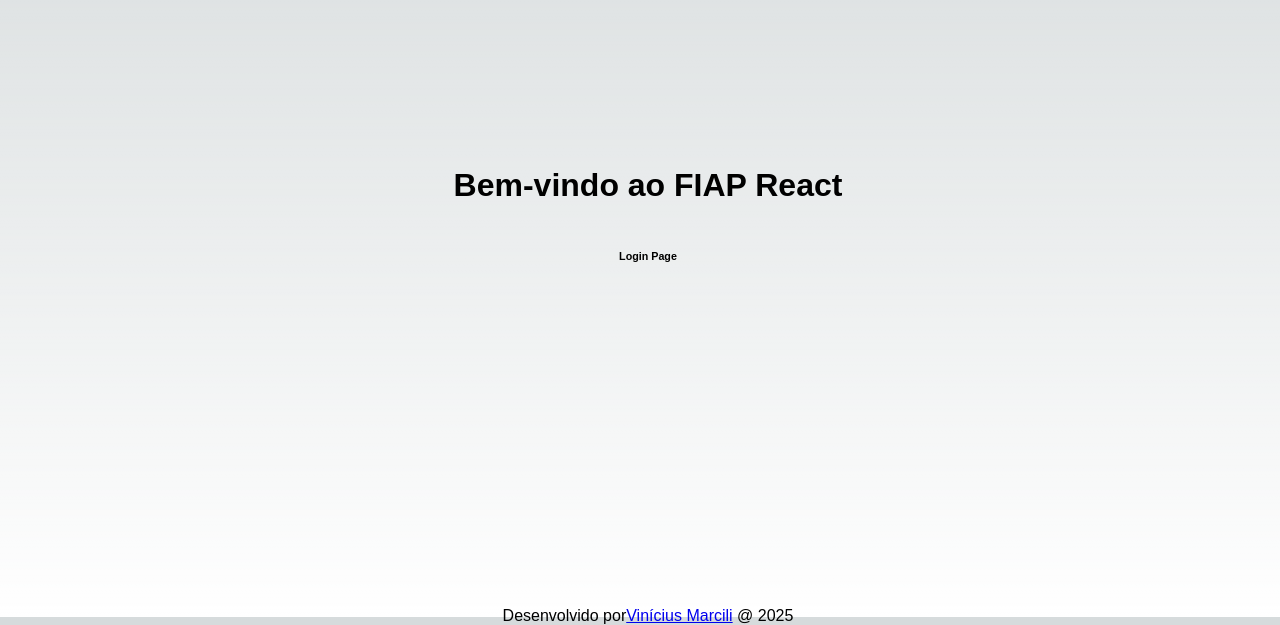
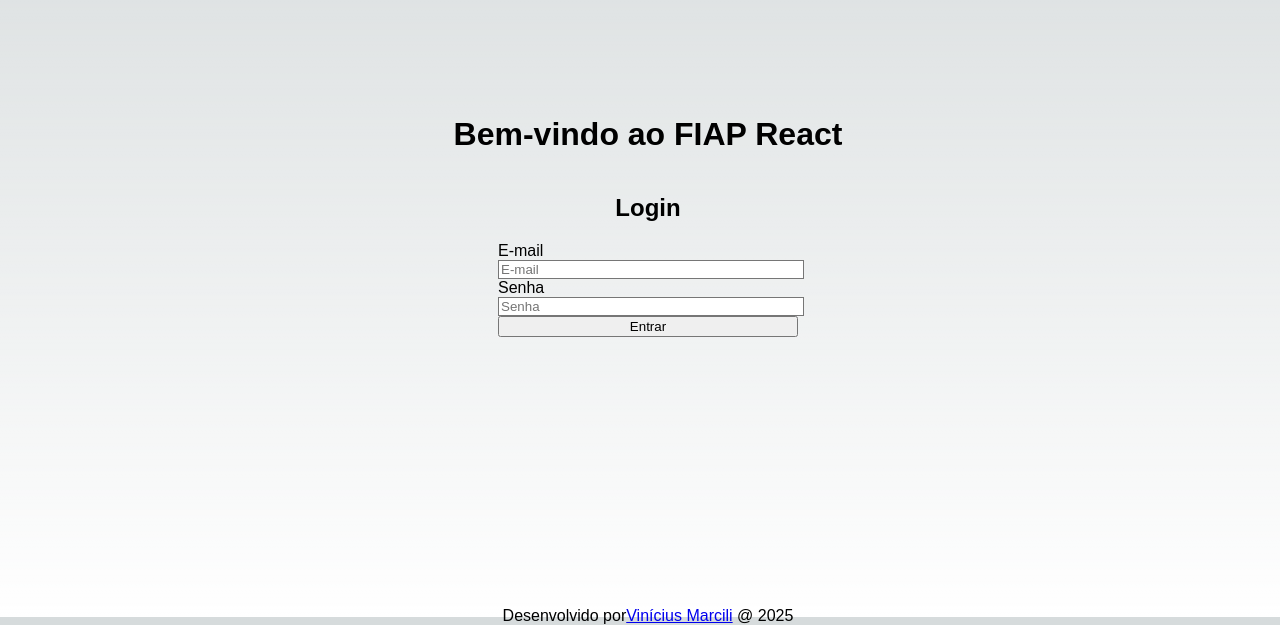
Before and after one commit to vinimarcili/react-project-fiap, a React (Vite) app: page /login in a window 1280 px wide. Shown: the part 183-808 px from the top of the page. Built offline with nearby package versions, Linux system fonts and the light colour scheme.

Commit message:
Add login form component

```diff
--- a/src/pages/login/LoginPage.tsx
+++ b/src/pages/login/LoginPage.tsx
@@ -1,11 +1,13 @@
+import LoginForm from "./components/LoginForm"
+
+
 const LoginPage = () => {
-  return (
-    <>
-      <h6 className="text-center">
-        Login Page
-      </h6>
-    </>
-  )
+  return <div className='p-3 bg-white rounded shadow mx-auto w-full' style={{ maxWidth: '300px' }}>
+    <h2 className="text-center mb-2">
+      Login
+    </h2>
+    <LoginForm />
+  </div>
 }
 
 export default LoginPage
--- /dev/null
+++ b/src/pages/login/components/LoginForm.tsx
@@ -0,0 +1,34 @@
+import Button from "@/components/Button"
+import Input from "@/components/Input"
+
+const LoginForm = () => {
+  return (
+    <form
+      className="w-full flex flex-col gap-2"
+      noValidate
+    >
+      <Input
+        label='E-mail'
+        type='email'
+        name='email'
+        id='email'
+        placeholder='E-mail'
+        required
+      />
+      <Input
+        label='Senha'
+        type='password'
+        name='password'
+        id='password'
+        placeholder='Senha'
+        minLength={6}
+        required
+      />
+      <Button type='submit'>
+        Entrar
+      </Button>
+    </form>
+  )
+}
+
+export default LoginForm
```
